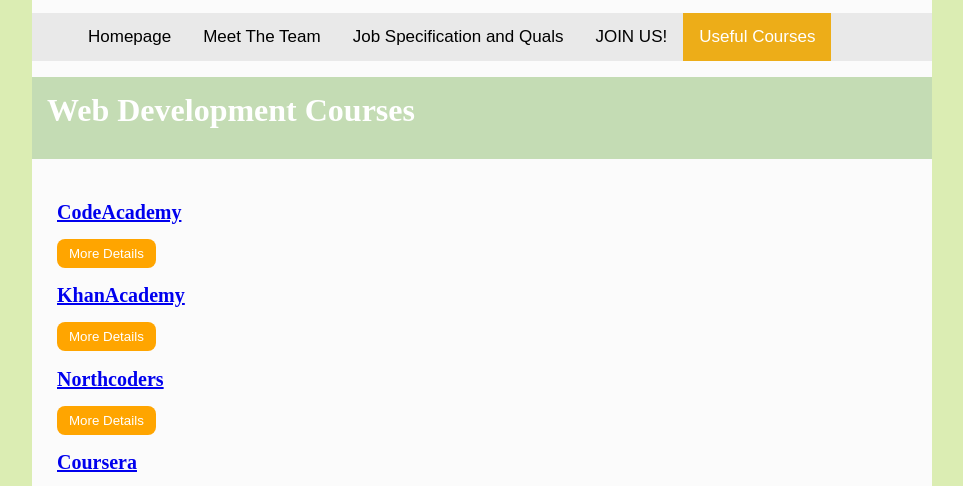
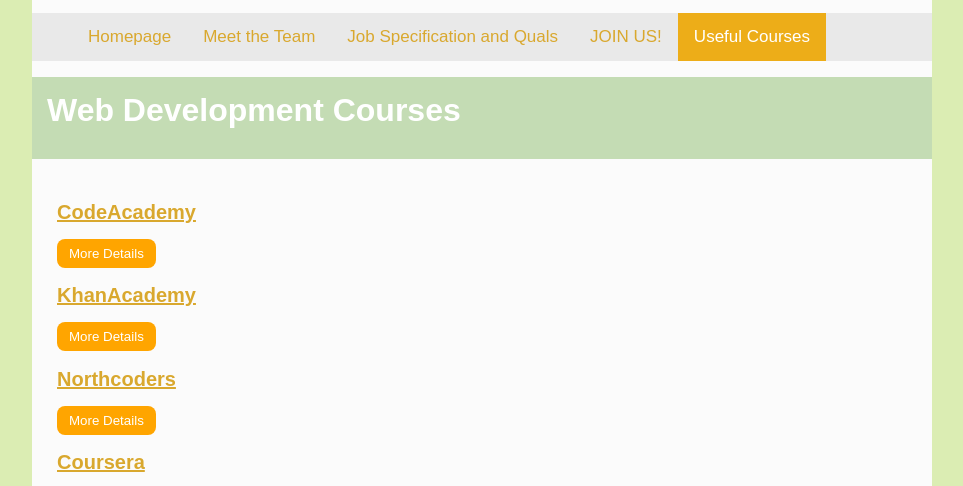
Before and after one commit to 22093515/22093515.github.io, a plain HTML site: page U6/courses.htm in a window 1280 px wide. Shown: the part 309-795 px from the top of the page, without its empty margins (158-1121 px from the left). Drawn offline with Linux system fonts and the light colour scheme.

Commit message:
Add files via upload

```diff
--- a/U6/ICTSolutions.css
+++ b/U6/ICTSolutions.css
@@ -166,7 +166,7 @@ tr:nth-child(even) {
 }
 
 .p1 {
-  font-family: "Times New Roman", Times, serif;
+  font-family: Arial, Helvetica, sans-serif;
   color: #32322C;
   font-size: 11pt;
   text-align-last: centre;
@@ -236,7 +236,7 @@ ul.textList a:hover{
 }
 
 
-h1 {font-family: "Times New Roman", Times, serif;
+h1 {font-family: Arial, Helvetica, sans-serif;
   color: #ffff;
   font-size:32px;
   margin-top: auto;
@@ -244,7 +244,7 @@ h1 {font-family: "Times New Roman", Times, serif;
 
 }
 
-h2 {font-family: "Times New Roman", Times, serif;
+h2 {font-family:  Arial, Helvetica, sans-serif;
   color: #d69c2f;
   font-size:20px;
   margin-bottom: 15px;}
@@ -281,6 +281,11 @@ h2 {font-family: "Times New Roman", Times, serif;
 	border: 1px solid rgba(0, 0, 0, 0.15);
 	margin: 0 0 20px 0;
 	border-radius: 4px;
+}
+
+/*link */
+a:link {
+   color : #d9a82e;
 }
 
 
--- a/U6/courses.htm
+++ b/U6/courses.htm
@@ -20,7 +20,7 @@
 <ul class="topnav">
 	<div class="topnav">
   <a href="index.htm" >Homepage</a>
-  <a href="theteam.htm" >Meet The Team</a>
+  <a href="theteam.htm" >Meet the Team</a>
   <a href="jobspec.htm" >Job Specification and Quals</a>
   <a href="joinus.htm" >JOIN US!</a>
   <a class ="active" href="courses.htm" >Useful Courses</a>
```
Also changed, not shown: U6/index.htm (+1 -1 lines), U6/jobspec.htm (+1 -1 lines), U6/joinus.htm (+2 -2 lines), U6/theteam.htm (+1 -1 lines).
